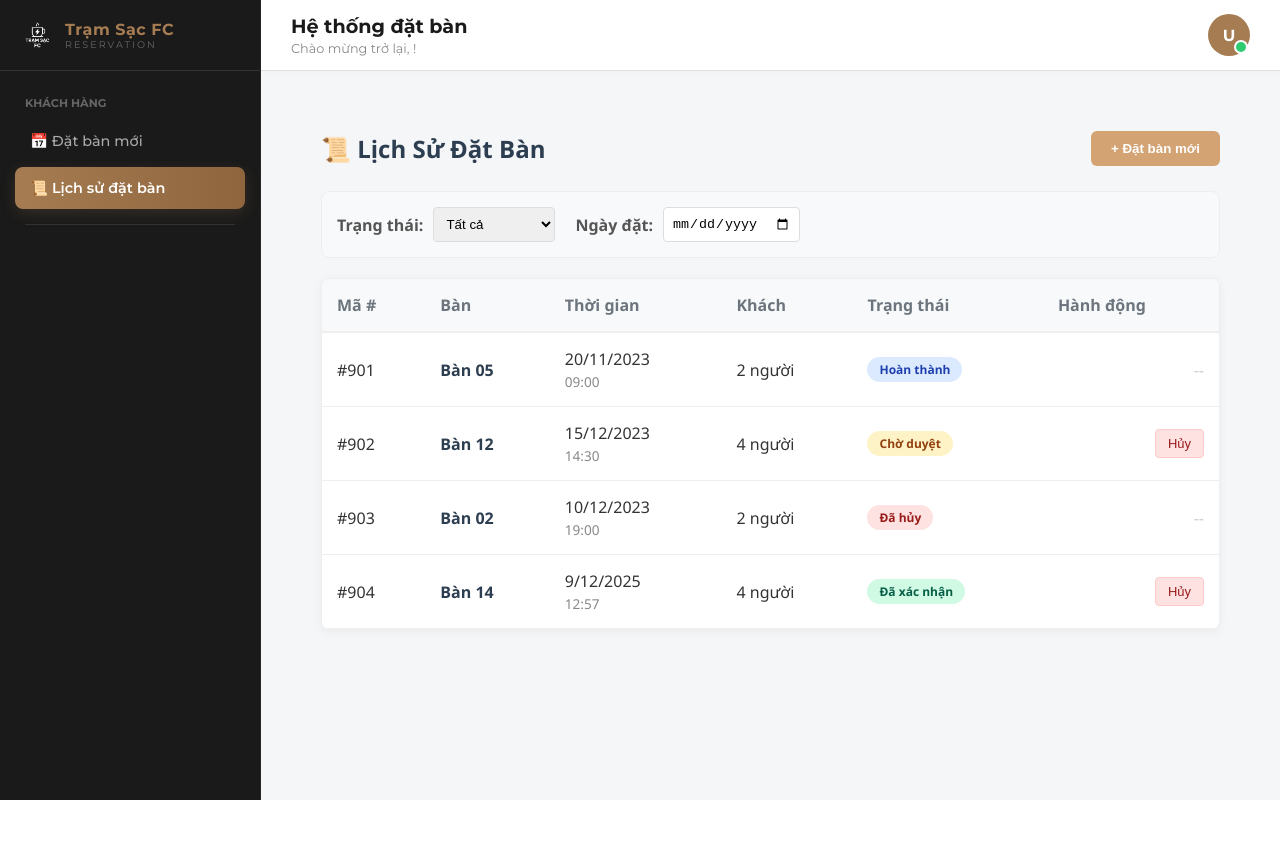
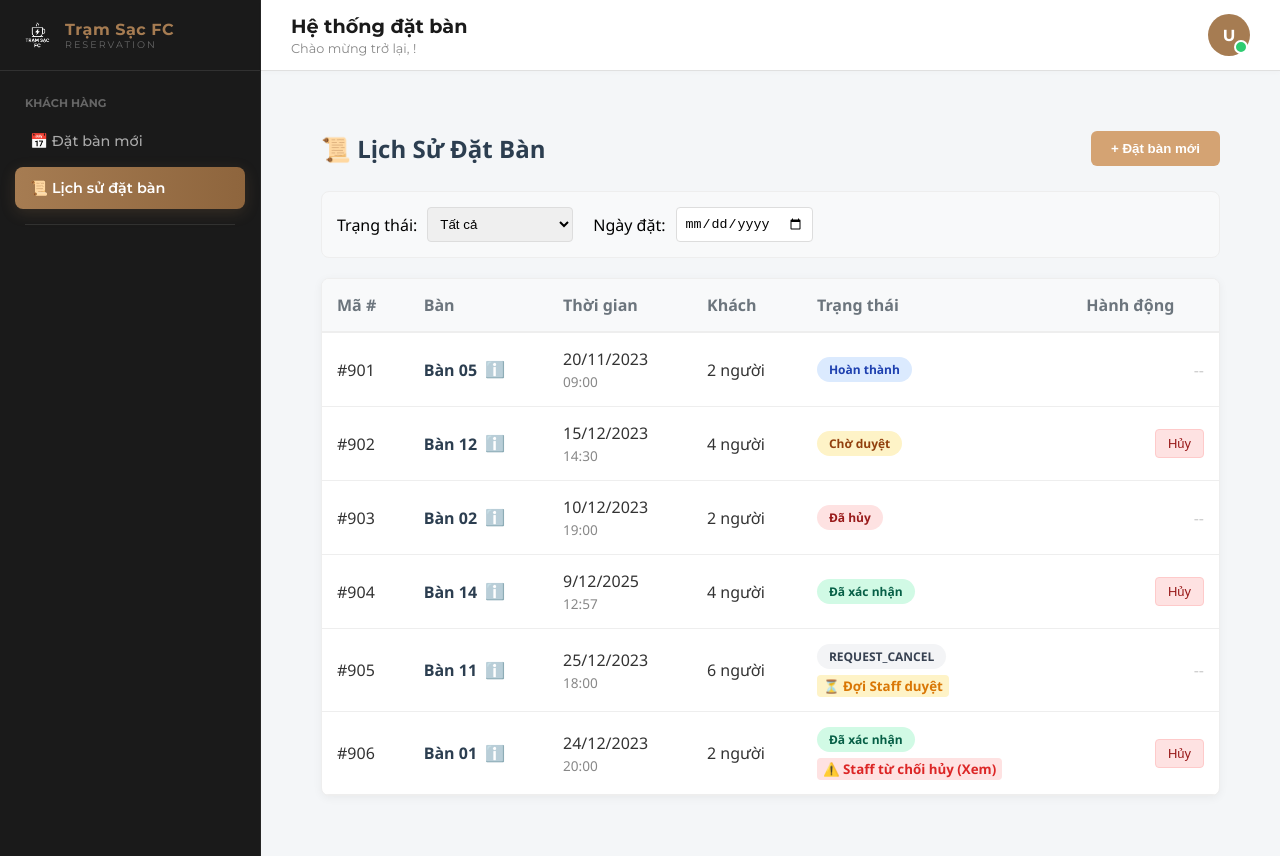
Before and after one commit to ngochaukiet2005/Reservation-System-for-Cafes-Web, a Vue app in the folder frontend/: page /history in a window 1280 px wide. Before the commit the page ends 800 px from the top, so only its background shows below. Built offline with nearby package versions, Linux system fonts and the light colour scheme; no server answers.

Commit message:
hoàn thiện giao diện của khách hàng

```diff
--- a/frontend/src/store/reservationStore.ts
+++ b/frontend/src/store/reservationStore.ts
@@ -16,12 +16,15 @@ export interface Reservation {
   people: number;
   tableId: number | null;
   tableName?: string;
-  status: 'PENDING' | 'CONFIRMED' | 'CANCELLED' | 'COMPLETED' | 'NO_SHOW';
+  // [CẬP NHẬT] Thêm trạng thái REQUEST_CANCEL
+  status: 'PENDING' | 'CONFIRMED' | 'CANCELLED' | 'COMPLETED' | 'NO_SHOW' | 'REQUEST_CANCEL';
+  // [MỚI] Các trường lưu lý do
+  cancellationReason?: string; // Lý do khách hủy
+  adminResponse?: string;      // Phản hồi từ Staff (ví dụ: Từ chối hủy vì đã lên món)
 }
 
-// --- DỮ LIỆU GIẢ LẬP: 20 BÀN ---
+// --- DỮ LIỆU GIẢ LẬP: 20 BÀN (GIỮ NGUYÊN) ---
 const MOCK_TABLES: Table[] = [
-  // Khu vực Trong nhà (Indoor) - 10 bàn
   { id: 101, name: 'Bàn 01', capacity: 2, status: 'AVAILABLE', type: 'Indoor' },
   { id: 102, name: 'Bàn 02', capacity: 2, status: 'AVAILABLE', type: 'Indoor' },
   { id: 103, name: 'Bàn 03', capacity: 4, status: 'AVAILABLE', type: 'Indoor' },
@@ -32,29 +35,29 @@ const MOCK_TABLES: Table[] = [
   { id: 108, name: 'Bàn 08', capacity: 6, status: 'AVAILABLE', type: 'Indoor' },
   { id: 109, name: 'Bàn 09', capacity: 2, status: 'AVAILABLE', type: 'Indoor' },
   { id: 110, name: 'Bàn 10', capacity: 6, status: 'AVAILABLE', type: 'Indoor' },
-
-  // Khu vực Sân vườn (Outdoor) - 6 bàn
   { id: 111, name: 'Bàn 11', capacity: 2, status: 'AVAILABLE', type: 'Outdoor' },
   { id: 112, name: 'Bàn 12', capacity: 4, status: 'AVAILABLE', type: 'Outdoor' },
   { id: 113, name: 'Bàn 13', capacity: 4, status: 'AVAILABLE', type: 'Outdoor' },
   { id: 114, name: 'Bàn 14', capacity: 6, status: 'AVAILABLE', type: 'Outdoor' },
   { id: 115, name: 'Bàn 15', capacity: 6, status: 'AVAILABLE', type: 'Outdoor' },
-  { id: 116, name: 'Bàn 16', capacity: 4, status: 'MAINTENANCE', type: 'Outdoor' }, // Đang bảo trì
-
-  // Khu vực VIP - 4 bàn
+  { id: 116, name: 'Bàn 16', capacity: 4, status: 'MAINTENANCE', type: 'Outdoor' },
   { id: 117, name: 'Bàn 17', capacity: 6, status: 'AVAILABLE', type: 'Outdoor' },
   { id: 118, name: 'Bàn 18', capacity: 6, status: 'AVAILABLE', type: 'Outdoor' },
   { id: 119, name: 'Bàn 19', capacity: 6, status: 'AVAILABLE', type: 'Outdoor' },
   { id: 120, name: 'Bàn 20', capacity: 6, status: 'AVAILABLE', type: 'Outdoor' },
 ];
 
-// [MỚI] Dữ liệu lịch sử giả lập
+// [MỚI] Dữ liệu lịch sử giả lập phong phú hơn để test
 const MOCK_HISTORY: Reservation[] = [
   { id: 901, guestName: 'Nguyễn Văn A', phone: '0901234567', time: '2023-11-20T09:00:00', people: 2, tableId: 105, tableName: 'Bàn 05', status: 'COMPLETED' },
-  { id: 902, guestName: 'Nguyễn Văn A', phone: '0901234567', time: '2023-12-15T14:30:00', people: 4, tableId: 112, tableName: 'Bàn 12', status: 'PENDING' },
-  { id: 903, guestName: 'Nguyễn Văn A', phone: '0901234567', time: '2023-12-10T19:00:00', people: 2, tableId: 102, tableName: 'Bàn 02', status: 'CANCELLED' },
-  // Thêm một đơn CONFIRMED để test tính năng nhập lý do hủy
-  { id: 904, guestName: 'Nguyễn Văn A', phone: '0901234567', time: new Date().toISOString(), people: 4, tableId: 114, tableName: 'Bàn 14', status: 'CONFIRMED' },
+  { id: 902, guestName: 'Trần Thị B', phone: '0901234567', time: '2023-12-15T14:30:00', people: 4, tableId: 112, tableName: 'Bàn 12', status: 'PENDING' },
+  { id: 903, guestName: 'Lê Văn C', phone: '0901234567', time: '2023-12-10T19:00:00', people: 2, tableId: 102, tableName: 'Bàn 02', status: 'CANCELLED' },
+  // Đơn đã xác nhận (Test Request Cancel)
+  { id: 904, guestName: 'Phạm Văn D', phone: '0901234567', time: new Date().toISOString(), people: 4, tableId: 114, tableName: 'Bàn 14', status: 'CONFIRMED' },
+  // Đơn đang chờ Staff duyệt hủy
+  { id: 905, guestName: 'Hoàng Thị E', phone: '0933111222', time: '2023-12-25T18:00:00', people: 6, tableId: 111, tableName: 'Bàn 11', status: 'REQUEST_CANCEL', cancellationReason: 'Bận đột xuất' },
+  // Đơn Staff từ chối hủy (Vẫn giữ status cũ hoặc CONFIRMED, có kèm adminResponse)
+  { id: 906, guestName: 'Nguyễn F', phone: '0911222333', time: '2023-12-24T20:00:00', people: 2, tableId: 101, tableName: 'Bàn 01', status: 'CONFIRMED', adminResponse: 'Đã chuẩn bị nguyên liệu tiệc, không thể hủy sát giờ.' },
 ];
 
 export const reservationStore = reactive({
@@ -62,20 +65,18 @@ export const reservationStore = reactive({
   reservations: [] as Reservation[],
   isLoading: false,
 
-  // Giả lập API lấy danh sách bàn theo giờ
+  // --- CÁC HÀM CŨ GIỮ NGUYÊN ---
   async fetchTablesByTime(date: string, time: string) {
     this.isLoading = true;
     return new Promise((resolve) => {
       setTimeout(() => {
-        // 1. Reset trạng thái bàn về AVAILABLE (trừ bàn đang bảo trì)
         const currentTables = MOCK_TABLES.map(t => ({
           ...t,
           status: t.status === 'MAINTENANCE' ? 'MAINTENANCE' : 'AVAILABLE'
         }));
 
-        // 2. Logic Mock: Giả sử giờ cao điểm (19:00, 20:00) sẽ có một số bàn bị đặt
         if (time === '19:00' || time === '20:00') {
-           const busyTableIds = [102, 105, 113, 117, 119]; // Danh sách ID bàn bận
+           const busyTableIds = [102, 105, 113, 117, 119];
            // @ts-ignore
            currentTables.forEach(t => {
              if (busyTableIds.includes(t.id)) t.status = 'RESERVED';
@@ -86,7 +87,7 @@ export const reservationStore = reactive({
         this.tables = currentTables;
         this.isLoading = false;
         resolve(this.tables);
-      }, 500); // Giả lập độ trễ mạng 0.5s
+      }, 500);
     });
   },
 
@@ -99,19 +100,17 @@ export const reservationStore = reactive({
           ...payload,
           status: 'PENDING'
         };
-        this.reservations.unshift(newRes); // Thêm vào đầu danh sách
+        this.reservations.unshift(newRes);
         this.isLoading = false;
         resolve(newRes);
       }, 1000);
     });
   },
 
-  // Hàm lấy lịch sử đặt bàn
   async fetchReservations() {
     this.isLoading = true;
     return new Promise((resolve) => {
       setTimeout(() => {
-        // Nếu store chưa có dữ liệu thì mới nạp Mock, tránh bị reset khi thao tác
         if (this.reservations.length === 0) {
             this.reservations = [...MOCK_HISTORY];
         }
@@ -121,21 +120,28 @@ export const reservationStore = reactive({
     });
   },
 
-  // [UPDATED] Hỗ trợ tham số reason từ FR-7.1
+  // --- [UPDATED] LOGIC HỦY MỚI ---
   async cancelReservation(id: number, reason: string = '') {
     this.isLoading = true;
     return new Promise((resolve) => {
       setTimeout(() => {
         const target = this.reservations.find(r => r.id === id);
         if (target) {
-          // Logic thực tế: Gửi API reason lên server
-          console.log(`[API] Hủy đơn #${id}. Lý do: ${reason || 'Không có'}`);
-
-          target.status = 'CANCELLED';
+          // 1. Nếu đơn PENDING -> Hủy luôn
+          if (target.status === 'PENDING') {
+            target.status = 'CANCELLED';
+            target.cancellationReason = reason;
+          }
+          // 2. Nếu đơn CONFIRMED -> Chuyển sang REQUEST_CANCEL
+          else if (target.status === 'CONFIRMED') {
+            target.status = 'REQUEST_CANCEL';
+            target.cancellationReason = reason;
+            console.log(`[STORE] Đã gửi yêu cầu hủy cho đơn #${id}. Lý do: ${reason}`);
+          }
         }
         this.isLoading = false;
         resolve(true);
-      }, 500);
+      }, 800);
     });
   }
 });
--- a/frontend/src/views/customer/CustomerHistoryView.vue
+++ b/frontend/src/views/customer/CustomerHistoryView.vue
@@ -12,6 +12,7 @@
           <option value="">Tất cả</option>
           <option value="PENDING">Chờ xác nhận</option>
           <option value="CONFIRMED">Đã xác nhận</option>
+          <option value="REQUEST_CANCEL">Đang yêu cầu hủy</option>
           <option value="COMPLETED">Hoàn thành</option>
           <option value="CANCELLED">Đã hủy</option>
         </select>
@@ -35,8 +36,7 @@
         <thead>
           <tr>
             <th>Mã #</th>
-            <th>Bàn</th>
-            <th>Thời gian</th>
+            <th>Bàn</th> <th>Thời gian</th>
             <th>Khách</th>
             <th>Trạng thái</th>
             <th class="text-right">Hành động</th>
@@ -45,9 +45,17 @@
         <tbody>
           <tr v-for="res in filteredReservations" :key="res.id">
             <td>#{{ res.id }}</td>
+
             <td>
-              <div class="table-name">{{ res.tableName || 'Bàn ngẫu nhiên' }}</div>
+              <div class="table-name-wrapper">
+                <span class="table-name">{{ res.tableName || 'Bàn ngẫu nhiên' }}</span>
+
+                <button class="btn-icon info-inline" @click="viewDetails(res)" title="Xem chi tiết">
+                  ℹ️
+                </button>
+              </div>
             </td>
+
             <td>
               <div>{{ formatDate(res.time) }}</div>
               <div class="time-sub">{{ formatTime(res.time) }}</div>
@@ -55,17 +63,26 @@
             <td>{{ res.people }} người</td>
             <td>
               <StatusBadge :status="res.status" />
+              <div v-if="res.status === 'REQUEST_CANCEL'" class="sub-status warning">
+                <small>⏳ Đợi Staff duyệt</small>
+              </div>
+              <div v-if="res.adminResponse && res.status === 'CONFIRMED'" class="sub-status error" @click="showRejectReason(res.adminResponse)">
+                <small>⚠️ Staff từ chối hủy (Xem)</small>
+              </div>
             </td>
+
             <td class="text-right">
               <button
                 v-if="['PENDING', 'CONFIRMED'].includes(res.status)"
                 @click="onCancelClick(res)"
                 class="btn-cancel"
+                title="Hủy đặt bàn"
               >
                 Hủy
               </button>
               <span v-else class="text-gray">--</span>
             </td>
+
           </tr>
         </tbody>
       </table>
@@ -77,7 +94,7 @@
           <h3>Hủy Đặt Bàn</h3>
           <p class="modal-desc">
             Bạn đang yêu cầu hủy đơn <strong>#{{ selectedCancelRes?.id }}</strong>.
-            <br>Vui lòng cho chúng tôi biết lý do:
+            <br>Vì đơn đã xác nhận, vui lòng nhập lý do để nhân viên kiểm duyệt:
           </p>
 
           <textarea
@@ -89,7 +106,41 @@
 
           <div class="modal-actions">
             <button class="btn-back" @click="closeCancelModal">Quay lại</button>
-            <button class="btn-confirm-cancel" @click="confirmCancel">Xác nhận Hủy</button>
+            <button class="btn-confirm-cancel" @click="confirmCancelRequest">Gửi yêu cầu</button>
+          </div>
+        </div>
+      </div>
+    </transition>
+
+    <transition name="fade">
+      <div v-if="showDetailModal && selectedDetailRes" class="modal-overlay" @click.self="showDetailModal = false">
+        <div class="modal-content info-modal">
+          <h3>Chi Tiết Đơn #{{ selectedDetailRes.id }}</h3>
+          <div class="detail-row">
+            <strong>👤 Khách hàng:</strong> {{ selectedDetailRes.guestName }}
+          </div>
+          <div class="detail-row">
+            <strong>📞 SĐT:</strong> {{ selectedDetailRes.phone }}
+          </div>
+          <div class="detail-row">
+            <strong>🕒 Thời gian:</strong> {{ formatDate(selectedDetailRes.time) }} - {{ formatTime(selectedDetailRes.time) }}
+          </div>
+          <div class="detail-row">
+             <strong>📍 Bàn:</strong> {{ selectedDetailRes.tableName }} ({{ selectedDetailRes.people }} người)
+          </div>
+
+          <div class="detail-row reason-box" v-if="selectedDetailRes.cancellationReason">
+             <strong>Lý do hủy của bạn:</strong> <br>
+             "{{ selectedDetailRes.cancellationReason }}"
+          </div>
+
+           <div class="detail-row reason-box admin" v-if="selectedDetailRes.adminResponse">
+             <strong>💬 Phản hồi từ Staff:</strong> <br>
+             "{{ selectedDetailRes.adminResponse }}"
+          </div>
+
+          <div class="modal-actions">
+            <button class="btn-primary" @click="showDetailModal = false">Đóng</button>
           </div>
         </div>
       </div>
@@ -102,15 +153,20 @@
 import { ref, computed, onMounted } from 'vue';
 import { reservationStore } from '../../store/reservationStore';
 import StatusBadge from '../../components/common/StatusBadge.vue';
+import Swal from 'sweetalert2';
 
-// State cho bộ lọc
+// State
 const filterStatus = ref('');
 const filterDate = ref('');
 
-// State cho Popup Hủy
+// Modal Hủy
 const showCancelModal = ref(false);
 const cancelReason = ref('');
 const selectedCancelRes = ref<any>(null);
+
+// Modal Chi tiết
+const showDetailModal = ref(false);
+const selectedDetailRes = ref<any>(null);
 
 const filteredReservations = computed(() => {
   return reservationStore.reservations.filter(res => {
@@ -133,28 +189,55 @@ const formatTime = (isoStr: string) => {
   return new Date(isoStr).toLocaleTimeString('vi-VN', { hour: '2-digit', minute: '2-digit' });
 };
 
-// [LOGIC XỬ LÝ HỦY]
+// --- TÍNH NĂNG XEM CHI TIẾT ---
+const viewDetails = (res: any) => {
+  selectedDetailRes.value = res;
+  showDetailModal.value = true;
+};
+
+const showRejectReason = (reason: string) => {
+  Swal.fire({
+    icon: 'info',
+    title: 'Lý do từ chối hủy',
+    text: reason,
+    confirmButtonColor: '#2c3e50'
+  });
+};
+
+// --- LOGIC XỬ LÝ HỦY ---
 const onCancelClick = async (res: any) => {
-  // 1. Kiểm tra thời gian giữ bàn (Áp dụng cho CẢ PENDING và CONFIRMED theo yêu cầu)
   const reservationTime = new Date(res.time).getTime();
   const now = new Date().getTime();
-  const holdTimeMs = 30 * 60 * 1000; // 30 phút
+  const holdTimeMs = 30 * 60 * 1000;
 
   if (now > reservationTime + holdTimeMs) {
-    alert("Đã quá thời gian giữ bàn, bạn không thể hủy đơn này. Vui lòng liên hệ hotline.");
+    Swal.fire({
+      icon: 'error',
+      title: 'Không thể hủy',
+      text: 'Đã quá thời gian giữ bàn. Vui lòng liên hệ hotline.',
+    });
     return;
   }
 
-  // 2. Trường hợp PENDING: Hủy ngay bằng confirm thường
   if (res.status === 'PENDING') {
-    if (confirm('Bạn có chắc chắn muốn hủy đơn chờ duyệt này không?')) {
-      await reservationStore.cancelReservation(res.id, '');
-      alert('Đã hủy yêu cầu thành công.');
+    const result = await Swal.fire({
+      title: 'Hủy đơn chờ?',
+      text: "Bạn có chắc chắn muốn hủy đơn đang chờ duyệt này không?",
+      icon: 'warning',
+      showCancelButton: true,
+      confirmButtonColor: '#d33',
+      cancelButtonColor: '#3085d6',
+      confirmButtonText: 'Đồng ý hủy',
+      cancelButtonText: 'Quay lại'
+    });
+
+    if (result.isConfirmed) {
+      await reservationStore.cancelReservation(res.id, 'Khách chủ động hủy đơn chờ');
+      Swal.fire('Đã hủy!', 'Đơn của bạn đã được hủy thành công.', 'success');
     }
     return;
   }
 
-  // 3. Trường hợp CONFIRMED: Mở Popup nhập lý do
   if (res.status === 'CONFIRMED') {
     selectedCancelRes.value = res;
     cancelReason.value = '';
@@ -167,16 +250,24 @@ const closeCancelModal = () => {
   selectedCancelRes.value = null;
 };
 
-const confirmCancel = async () => {
+const confirmCancelRequest = async () => {
   if (!cancelReason.value.trim()) {
-    alert("Vui lòng nhập lý do hủy!");
+    Swal.fire('Thiếu thông tin', 'Vui lòng nhập lý do hủy!', 'warning');
     return;
   }
 
   if (selectedCancelRes.value) {
     await reservationStore.cancelReservation(selectedCancelRes.value.id, cancelReason.value);
-    alert('Đã gửi yêu cầu hủy thành công.');
+
     closeCancelModal();
+
+    Swal.fire({
+      icon: 'success',
+      title: 'Đã gửi yêu cầu',
+      text: 'Yêu cầu hủy đang chờ nhân viên xác nhận.',
+      timer: 2000,
+      showConfirmButton: false
+    });
   }
 };
 
@@ -190,40 +281,66 @@ onMounted(() => {
 .header { display: flex; justify-content: space-between; align-items: center; margin-bottom: 25px; }
 .header h2 { margin: 0; color: #2c3e50; font-size: 24px; }
 
-/* CSS cho bộ lọc */
+/* Filter Styles */
 .filters-bar { display: flex; gap: 20px; background: #f8f9fa; padding: 15px; border-radius: 8px; margin-bottom: 20px; border: 1px solid #eee; }
 .filter-group { display: flex; align-items: center; gap: 10px; }
-.filter-group label { font-weight: 600; color: #555; }
 .filter-group select, .filter-group input { padding: 8px; border: 1px solid #ddd; border-radius: 4px; }
 
+/* Buttons */
 .btn-create { background-color: #d4a373; color: white; border: none; padding: 10px 20px; border-radius: 6px; cursor: pointer; font-weight: 600; transition: 0.2s; }
 .btn-create:hover { background-color: #b08968; }
 
+.btn-cancel { background-color: #fee2e2; color: #991b1b; border: 1px solid #fecaca; padding: 6px 12px; border-radius: 4px; cursor: pointer; font-size: 13px; font-weight: 500; }
+.btn-cancel:hover { background-color: #fecaca; }
+
+/* Table Styles */
 .table-container { overflow-x: auto; background: white; border-radius: 8px; box-shadow: 0 2px 10px rgba(0,0,0,0.05); border: 1px solid #eee; }
 .history-table { width: 100%; border-collapse: collapse; min-width: 600px; }
 .history-table th { background-color: #f8f9fa; color: #6c757d; font-weight: 600; text-align: left; padding: 15px; border-bottom: 2px solid #eee; }
 .history-table td { padding: 15px; border-bottom: 1px solid #eee; color: #333; vertical-align: middle; }
 .text-right { text-align: right; }
+
+/* [MỚI] CSS cho phần Tên bàn + Icon i */
+.table-name-wrapper {
+  display: flex;
+  align-items: center;
+  gap: 8px; /* Khoảng cách giữa tên và icon */
+}
 .table-name { font-weight: bold; color: #2c3e50; }
+
+.btn-icon { background: none; border: none; cursor: pointer; transition: transform 0.2s; padding: 0; }
+.btn-icon:hover { transform: scale(1.2); }
+.btn-icon.info-inline {
+  font-size: 1rem;
+  opacity: 0.6; /* Làm mờ nhẹ cho đỡ rối mắt */
+}
+.btn-icon.info-inline:hover { opacity: 1; }
+
+
+/* Status info */
 .time-sub { font-size: 0.85em; color: #888; margin-top: 2px; }
+.sub-status { margin-top: 5px; cursor: pointer; }
+.sub-status.warning small { color: #d97706; background: #fef3c7; padding: 2px 6px; border-radius: 4px; font-weight: 600; }
+.sub-status.error small { color: #dc2626; background: #fee2e2; padding: 2px 6px; border-radius: 4px; font-weight: 600; }
 
-.btn-cancel { background-color: #fee2e2; color: #991b1b; border: 1px solid #fecaca; padding: 6px 12px; border-radius: 4px; cursor: pointer; font-size: 13px; font-weight: 500; }
-.btn-cancel:hover { background-color: #fecaca; }
+.loading-state, .empty-state { text-align: center; padding: 40px; color: #666; }
+.text-gray { color: #ccc; }
 
-.text-gray { color: #ccc; }
-.loading-state, .empty-state { text-align: center; padding: 40px; color: #666; }
-.empty-state { border: 2px dashed #eee; border-radius: 8px; }
-
-/* CSS Popup Modal */
+/* Modal Styles */
 .modal-overlay { position: fixed; inset: 0; background: rgba(0,0,0,0.5); z-index: 2000; display: flex; justify-content: center; align-items: center; backdrop-filter: blur(2px); }
 .modal-content { background: white; width: 90%; max-width: 450px; padding: 25px; border-radius: 12px; box-shadow: 0 10px 30px rgba(0,0,0,0.2); animation: fadeIn 0.2s ease-out; }
-.modal-content h3 { margin-top: 0; color: #d9534f; }
-.modal-desc { color: #555; margin-bottom: 15px; line-height: 1.5; }
+.modal-content h3 { margin-top: 0; color: #2c3e50; border-bottom: 1px solid #eee; padding-bottom: 10px; margin-bottom: 15px; }
+
+.detail-row { margin-bottom: 12px; font-size: 0.95rem; line-height: 1.5; }
+.reason-box { background: #f9fafb; padding: 10px; border-radius: 6px; border-left: 3px solid #ccc; font-style: italic; color: #555; margin-top: 10px; }
+.reason-box.admin { background: #fee2e2; border-left-color: #ef4444; color: #991b1b; }
+
 .reason-input { width: 100%; padding: 10px; border: 1px solid #ddd; border-radius: 6px; box-sizing: border-box; font-family: inherit; margin-bottom: 20px; resize: vertical; }
 .reason-input:focus { outline: none; border-color: #d9534f; }
 
-.modal-actions { display: flex; justify-content: flex-end; gap: 10px; }
+.modal-actions { display: flex; justify-content: flex-end; gap: 10px; margin-top: 20px; }
 .btn-back { background: #eee; color: #333; border: none; padding: 10px 20px; border-radius: 6px; cursor: pointer; font-weight: 600; }
+.btn-primary { background: #2c3e50; color: white; border: none; padding: 10px 20px; border-radius: 6px; cursor: pointer; }
 .btn-confirm-cancel { background: #d9534f; color: white; border: none; padding: 10px 20px; border-radius: 6px; cursor: pointer; font-weight: 600; }
 .btn-confirm-cancel:hover { background: #c9302c; }
 
```
